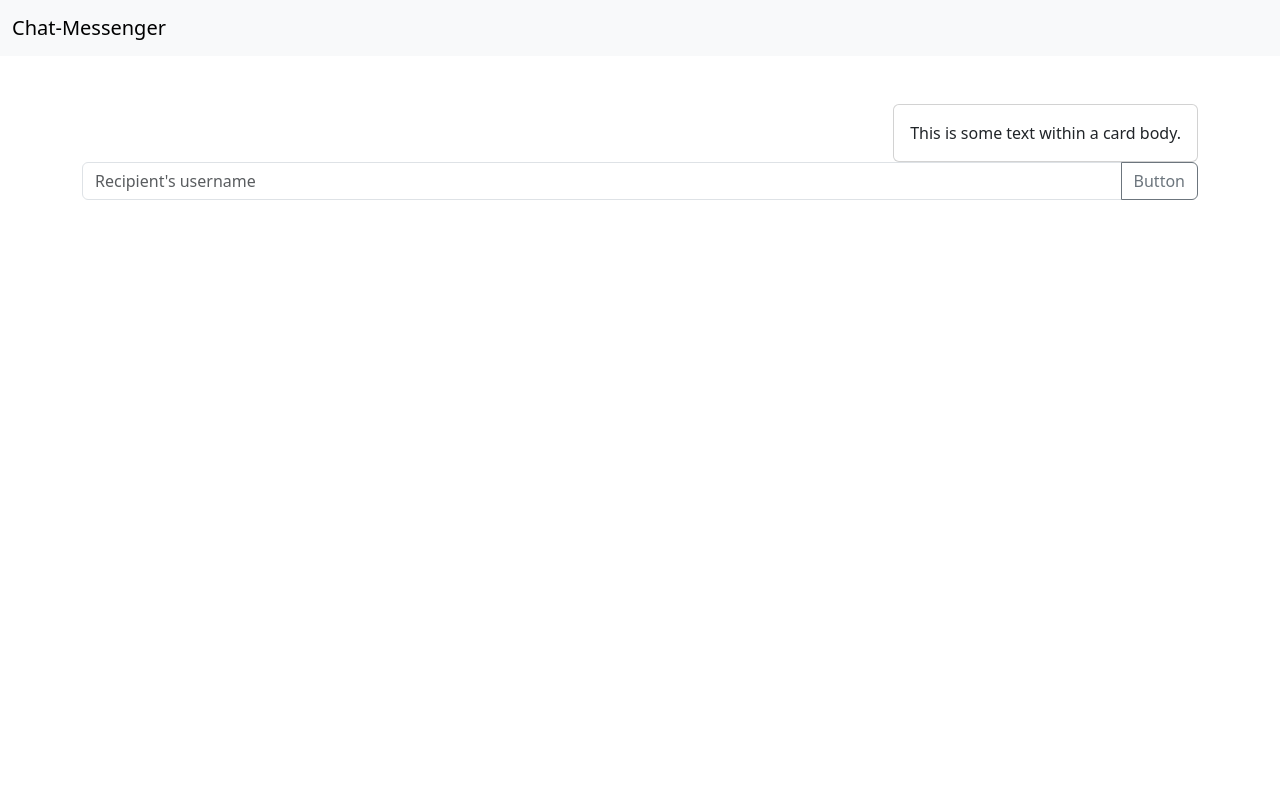
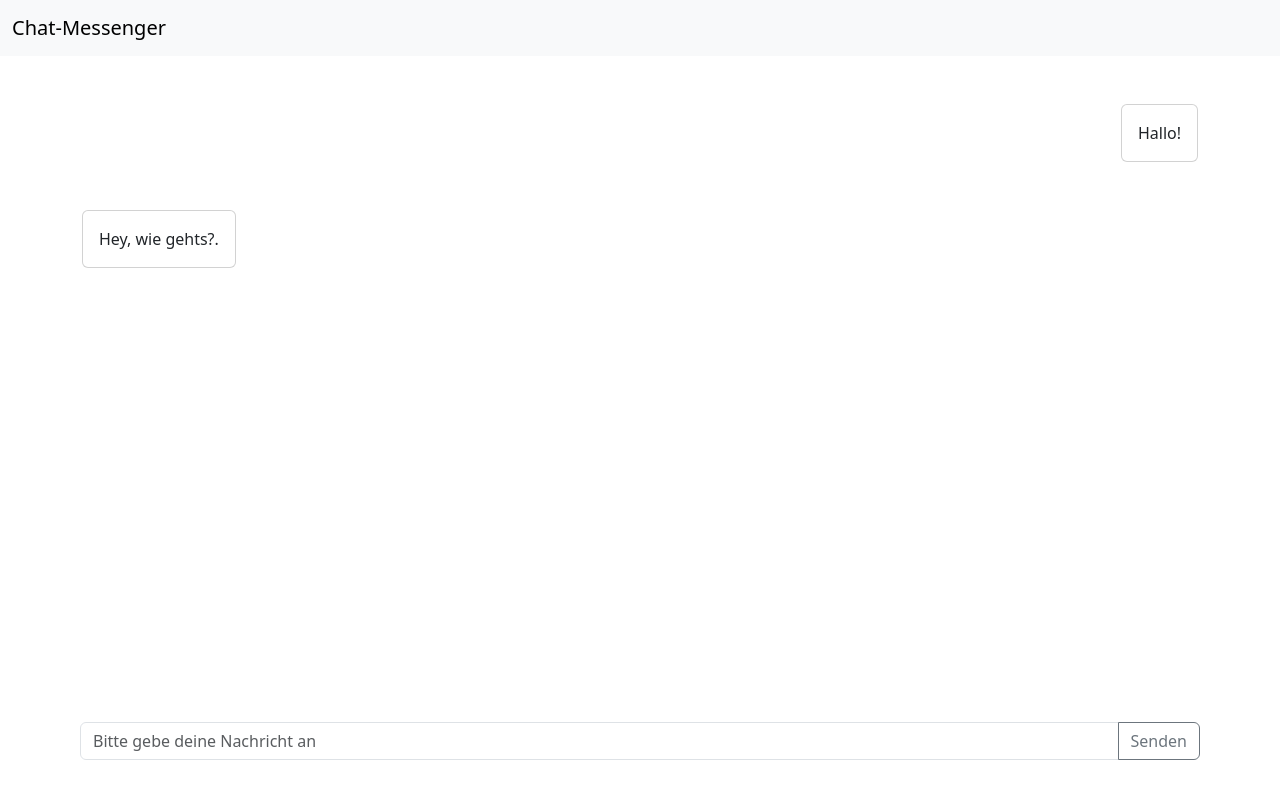
Before and after one commit to Mafii61/Chat-Messenger, a Flask app: template templates/index.html in a window 1280 px wide. Run offline with Flask 3, Linux system fonts and the light colour scheme; the template is opened without the code that fills it, so the values that code supplies are empty.

Commit message:
Update index.html

```diff
--- a/templates/index.html
+++ b/templates/index.html
@@ -16,6 +16,17 @@
       integrity="sha384-YvpcrYf0tY3lHB60NNkmXc5s9fDVZLESaAA55NDzOxhy9GkcIdslK1eN7N6jIeHz"
       crossorigin="anonymous"
     ></script>
+
+    <style>
+      .my-form{
+        position: fixed;
+        bottom: 24px;
+        right: 80px;
+        left: 80px;
+        width: calc(100% - 160px);
+      }
+    </style>
+
   </head>
   <body>
     <nav class="navbar bg-body-tertiary">
@@ -27,15 +38,21 @@
     <div class="container">
       <div class="d-flex justify-content-end mt-5">
         <div class="card">
-          <div class="card-body">This is some text within a card body.</div>
+          <div class="card-body">Hallo!</div>
         </div>
       </div>
 
-      <div class="input-group mb-3">
+      <div class="d-flex justify-content-start mt-5">
+        <div class="card">
+          <div class="card-body">Hey, wie gehts?.</div>
+        </div>
+      </div>
+
+      <form class="input-group mb-3 my-form">
         <input
           type="text"
           class="form-control"
-          placeholder="Recipient's username"
+          placeholder="Bitte gebe deine Nachricht an"
           aria-label="Recipient's username"
           aria-describedby="button-addon2"
         />
@@ -43,9 +60,10 @@
           class="btn btn-outline-secondary"
           type="button"
           id="button-addon2">
-          Button
+          Senden
         </button>
-      </div>
+      </form>
     </div>
+
   </body>
 </html>
```
